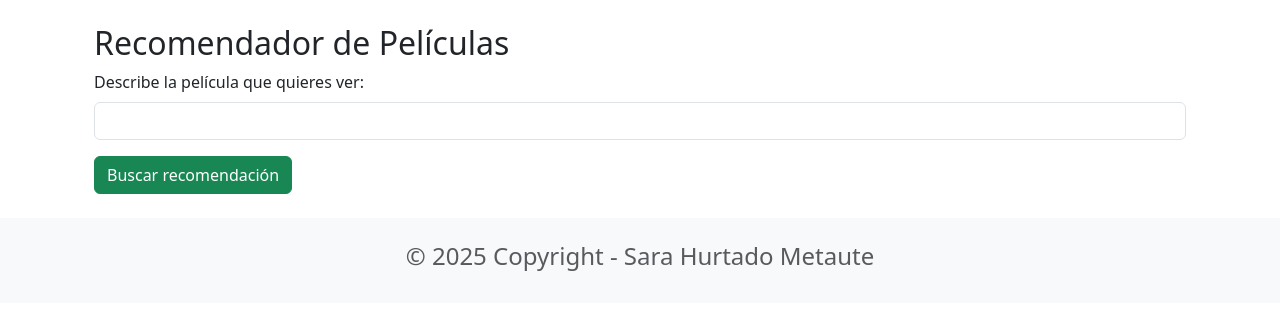
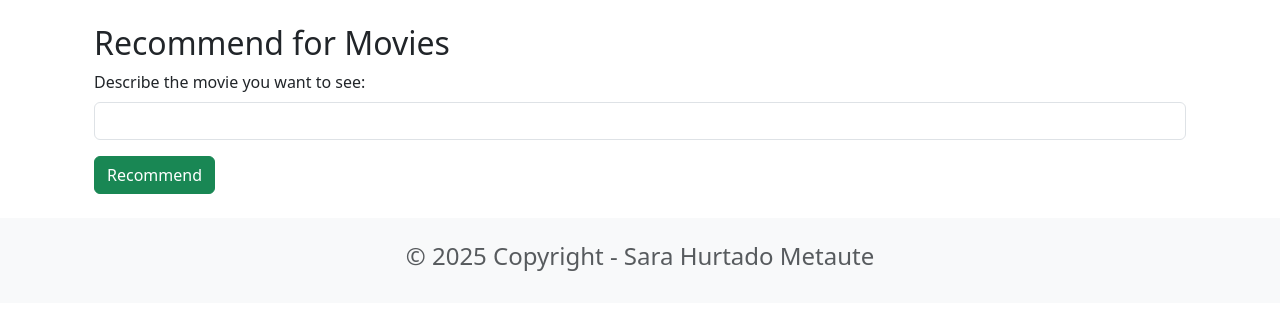
Before and after one commit to shurtadom3/Taller-Proyecto-1, a Django app: page /recommendations/ in a window 1280 px wide. Shown: the part 56-366 px from the top of the page. Run offline with Django 5.2, Linux system fonts and the light colour scheme.

Commit message:
modifications on the recommendatins page

```diff
--- a/movie/templates/recommendations.html
+++ b/movie/templates/recommendations.html
@@ -1,25 +1,31 @@
 {% extends 'base.html' %}
 {% block content %}
 <div class="container mt-4">
-    <h2>Recomendador de Películas</h2>
+    <h2> Recommend for Movies</h2>
     <form method="post">
         {% csrf_token %}
         <div class="mb-3">
-            <label for="prompt" class="form-label">Describe la película que quieres ver:</label>
+            <label for="prompt" class="form-label">Describe the movie you want to see:</label>
             <input type="text" class="form-control" id="prompt" name="prompt" required value="{{ prompt }}">
         </div>
-        <button type="submit" class="btn btn-success">Buscar recomendación</button>
+        <button type="submit" class="btn btn-success">Recommend</button>
     </form>
     {% if result %}
-    <div class="mt-4 alert alert-info">
-        <h4>Película recomendada:</h4>
-        <strong>{{ result.title }}</strong><br>
-        {{ result.description }}<br>
-        <em>{{ result.genre }} | {{ result.year }}</em>
-    </div>
+        <div class="row justify-content-center">
+            <div class="col-md-6">
+                <div class="card mt-4">
+                      <img src="{{ result.image.url }}" class="card-img-top" alt="Movie image" style="width: 400px; height: auto; margin: 0 auto; display: block;">
+                    <div class="card-body">
+                        <h4 class="card-title"><b>{{ result.title }}</b></h4>
+                        <p class="card-text">{{ result.description }}</p>
+                        <em>{{ result.genre }} | {{ result.year }}</em>
+                    </div>
+                </div>
+            </div>
+        </div>
     {% elif prompt %}
     <div class="mt-4 alert alert-warning">
-        No se encontró una película similar para tu descripción.
+    No similar movie found for your description.
     </div>
     {% endif %}
 </div>
```
